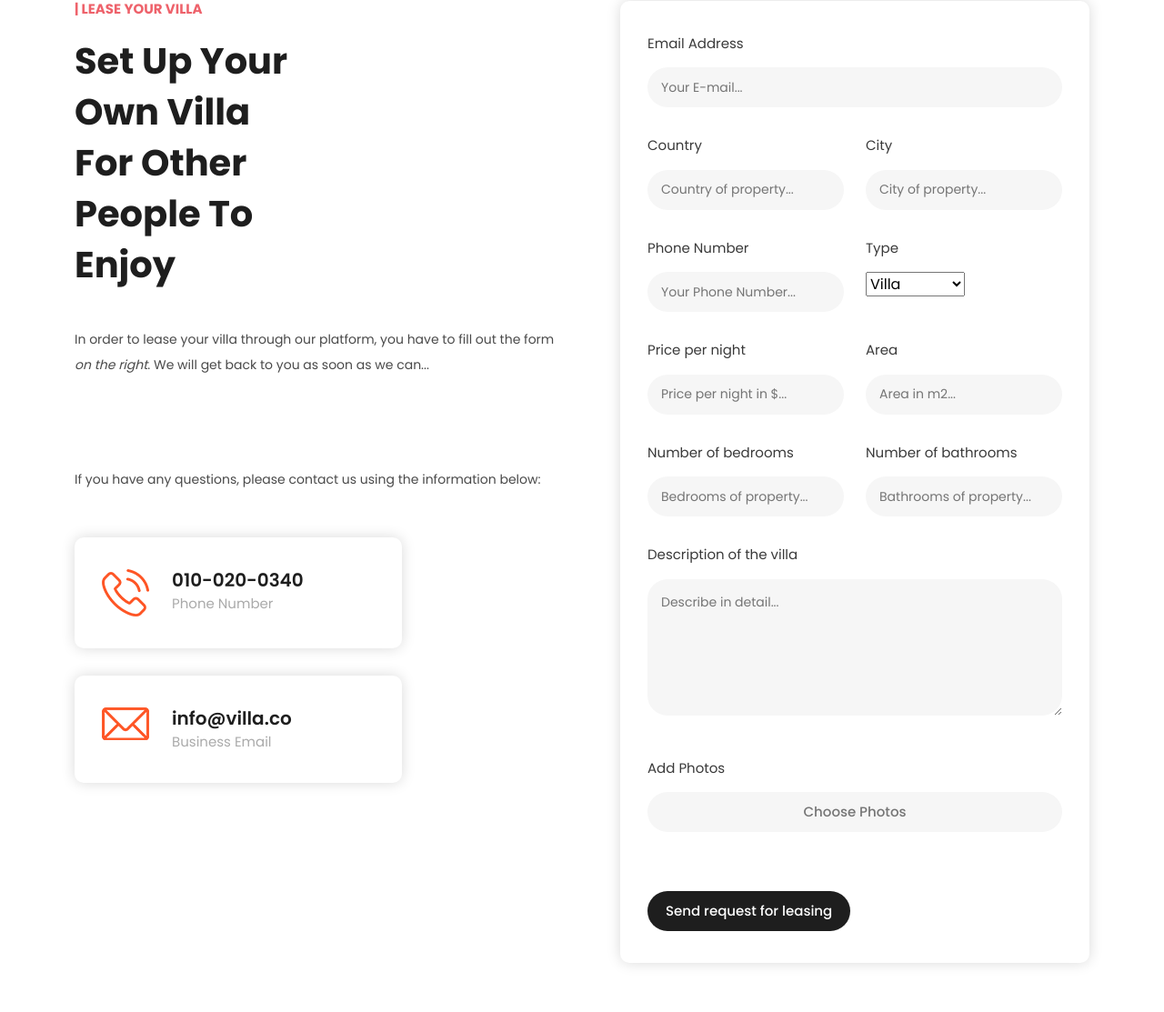
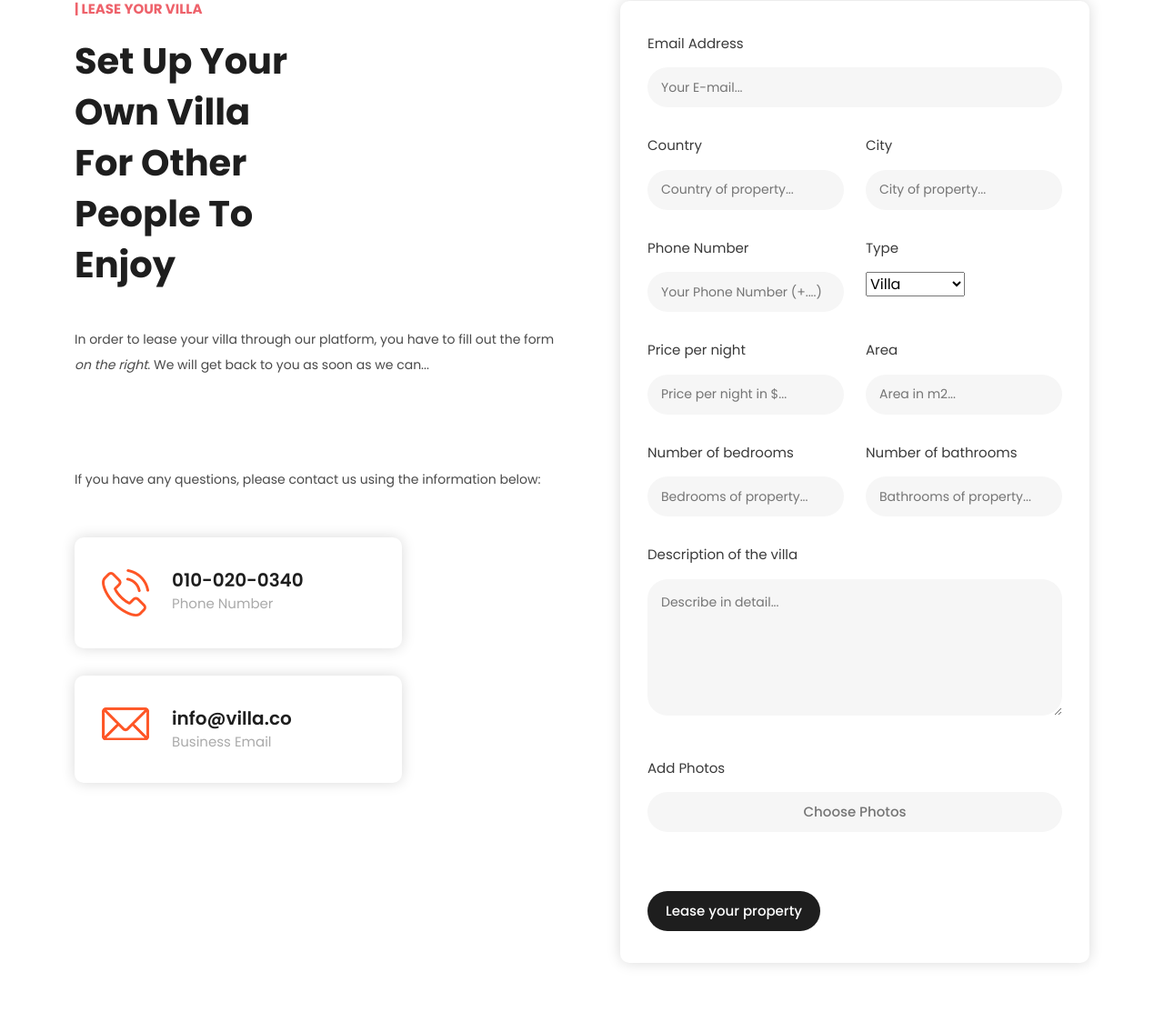
Before and after one commit to oraosmanii/Web2-Villa, a PHP site: page /lease.php in a window 1280 px wide. Shown: the part 619-1732 px from the top of the page at 91% size. Run offline with PHP 8.4, Linux system fonts and the light colour scheme.

Commit message:
some small changes

```diff
--- a/Villa/lease.php
+++ b/Villa/lease.php
@@ -38,11 +38,11 @@ if ($_SERVER["REQUEST_METHOD"] == "POST") {
   $date = date("Y-m-d");
 
   if ($stmt->execute()) {
-    echo "<p style='color: green; font-size: 16px;'>New record created successfully</p>";
-  } else {
-    echo "<p style='color: red; font-size: 16px;'>Error: " . $stmt->error . "</p>";
-  }
-  $stmt->close();
+    echo "<script>alert('New record created successfully');</script>";
+} else {
+    echo $stmt->error;
+}
+$stmt->close();
 }
 ?>
 
@@ -225,7 +225,7 @@ https://templatemo.com/tm-591-villa-agency
                 <fieldset>
                   <label for="phone">Phone Number</label>
                   <!-- pattern="[^ @]*@[^ @]*" -->
-                  <input type="phone" name="phone" id="phone"  placeholder="Your Phone Number..." required>
+                  <input type="phone" name="phone" id="phone"  placeholder="Your Phone Number (+....)" required>
                   <?php
                   if ($_SERVER["REQUEST_METHOD"] == "POST"){
                     $pattern='/^\+[0-9]{1,11}$/';
@@ -297,7 +297,7 @@ https://templatemo.com/tm-591-villa-agency
         <div class="col-lg-12">
               <div class="col-lg-12">
                 <fieldset>
-                  <button type="submit" id="form-submit" class="orange-button">Send request for leasing</button>
+                  <button type="submit" id="form-submit" class="orange-button">Lease your property</button>
                 </fieldset>
               </div>
             </div>
```
